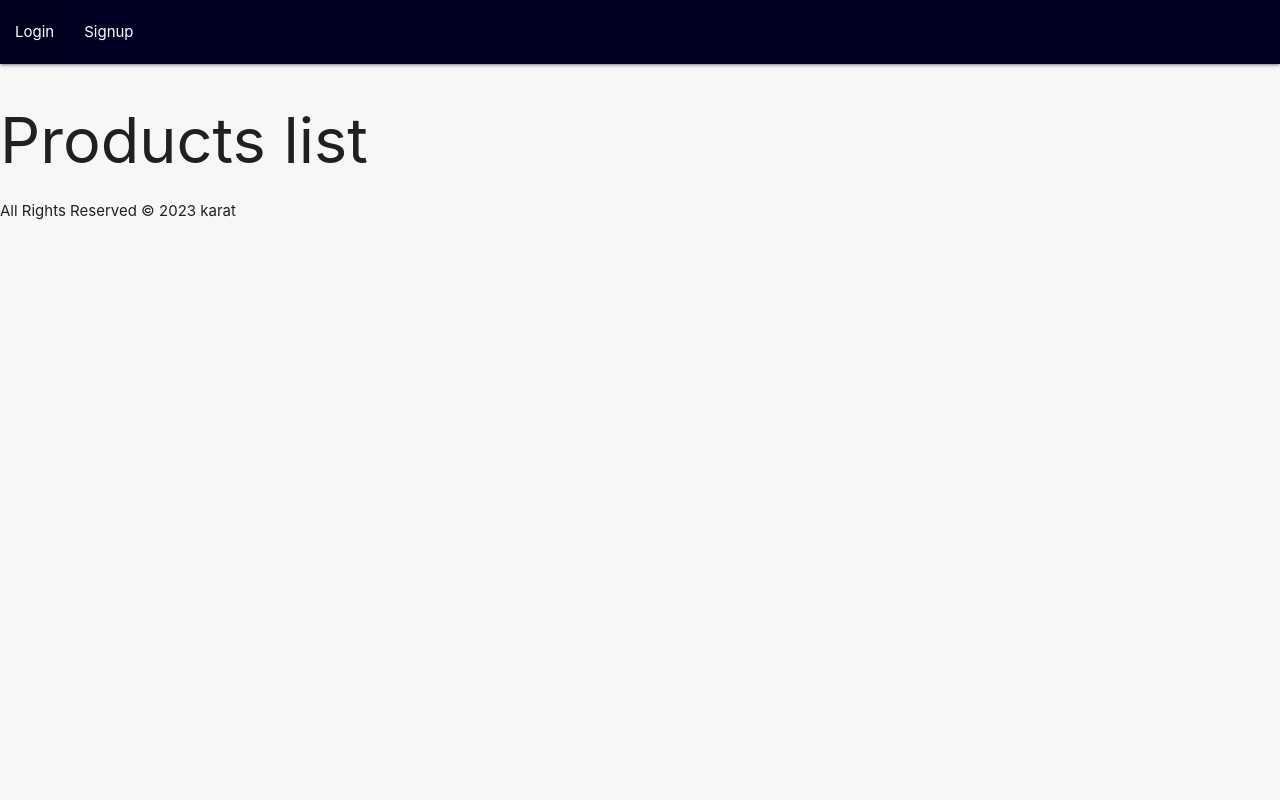
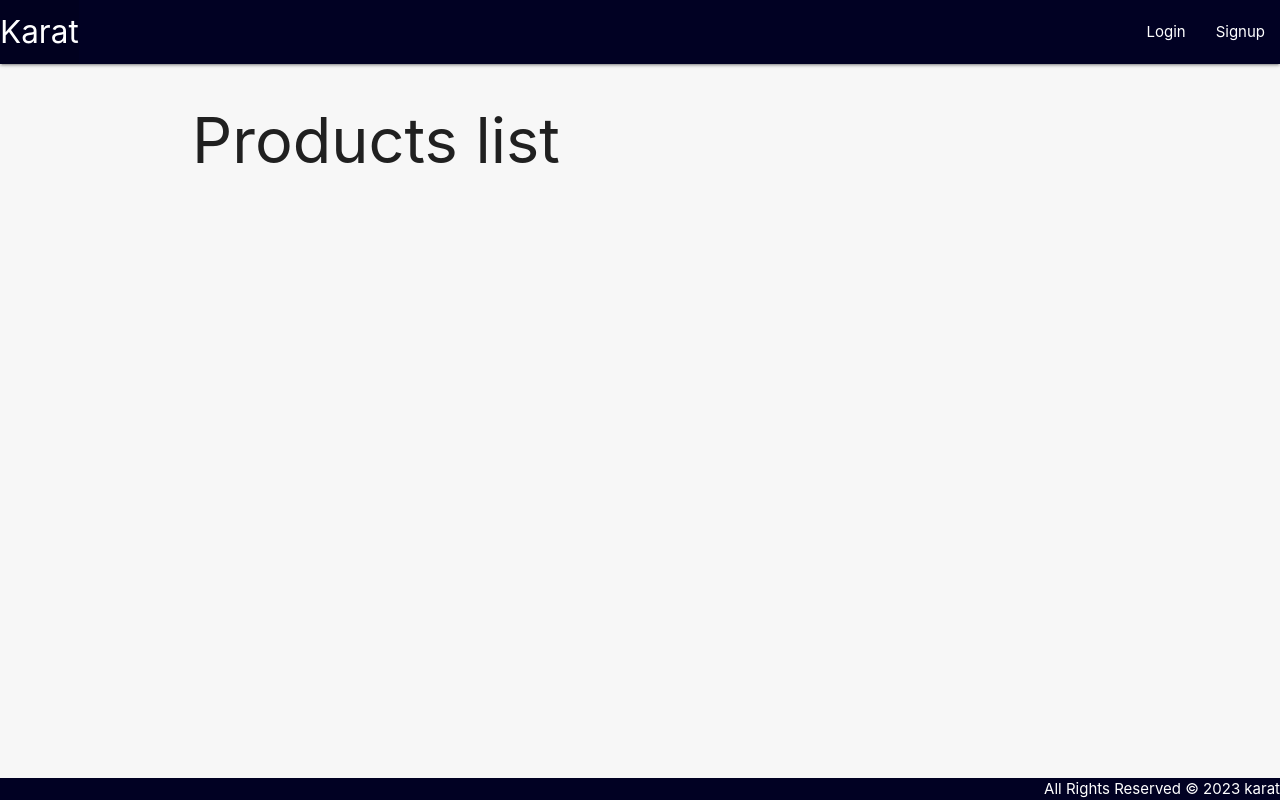
Before and after one commit to raja-aldaqaq/karat, a Django app: template karat/main_app/templates/main_app/product_list.html in a window 1280 px wide. Run offline with Django 3.2, Linux system fonts and the light colour scheme; the template is opened without the code that fills it, so the values that code supplies are empty.

Commit message:
fix category dropdown and some style

```diff
--- a/karat/main_app/static/css/style.css
+++ b/karat/main_app/static/css/style.css
@@ -6,6 +6,29 @@ body,
 html {
   height: 100%;
 }
+
+body{
+  background-color: rgb(219, 219, 219);
+  display: flex;
+  min-height: 100vh;
+  flex-direction: column;
+}
+
+main{
+  flex: 1 0 auto;
+}
+
+footer.page-footer{
+  background-color: rgb(1, 1, 35);
+  padding: 0;
+  text-align: right;
+}
+
+.flex-container{
+  display: flex;
+  justify-content: space-between;
+}
+
 
 .d-flex {
   display: -webkit-box;
@@ -73,7 +96,7 @@ body {
   -ms-transform: translateY(-50%);
   -o-transform: translateY(-50%);
   transform: translateY(-50%);
-  color: #818181;
+  color: white;
 }
 
 .el-wrapper:hover .add-to-cart {
@@ -143,7 +166,8 @@ body {
   /* ease-out */
   width: 660px;
   height: 100%;
-  background-color: #3f96cd;
+  background-color: rgb(202, 175, 39);
+  /* gold */
   position: absolute;
   left: -659px;
 }
@@ -151,7 +175,7 @@ body {
 .h-bg .h-bg-inner {
   width: 50%;
   height: 100%;
-  background-color: #464646;
+  background-color: rgb(1, 1, 35);
 }
 
 .info-inner {
--- a/karat/main_app/templates/base.html
+++ b/karat/main_app/templates/base.html
@@ -13,10 +13,14 @@
 </head>
 
 <body>
-  <header>
+  <header class="navbar-fixed">
     <nav class="nav">
-      <div>
+      <div class="nav-wrapper">
         <ul>
+          <li><a href="{% url 'home' %}" class="left brand-logo">Karat</a></li>
+
+        </ul>
+        <ul class="right">
           {% if user.is_authenticated %}
           <li><a href="{% url 'shop_create' %}">Add a Shop</a></li>
           <li><a href="{% url 'index' %}">View All Shops</a></li>
@@ -34,13 +38,13 @@
     </nav>
   </header>
 
-  <main>
+  <main class="container">
     {% block content %}
     {% endblock %}
   </main>
 
-  <footer>
-    <div >
+  <footer class="page-footer">
+    <div class="right">
       All Rights Reserved &copy; 2023 karat
     </div>
   </footer>
--- a/karat/main_app/templates/main_app/product_list.html
+++ b/karat/main_app/templates/main_app/product_list.html
@@ -10,7 +10,7 @@
         <div class="el-wrapper">
           <div class="box-up">
             {% load static %}
-            <img height="100px" src="{% static product.image|cut:'main_app/static/' %}">
+            <img src="{% static product.image|cut:'main_app/static/' %}">
             <div class="img-info">
               <div class="info-inner">
                 <span class="p-name">{{ product.name }}</span>
@@ -28,7 +28,7 @@
             <a class="cart" href="#">
               <span class="price">{{ product.price }}</span>
               <span class="add-to-cart">
-                <span class="txt">Add in cart</span>
+                <span class="txt">Add to cart</span>
               </span>
             </a>
           </div>
--- a/karat/main_app/views.py
+++ b/karat/main_app/views.py
@@ -62,7 +62,7 @@ def signup(request):
 
 class ProductCreate(LoginRequiredMixin, CreateView):
   model = Product
-  fields = ['name','price', 'karat', 'category', 'weight', 'quantity_available', 'image'] # M to M cannot use all
+  fields = ['name','category','price', 'karat',  'weight', 'quantity_available', 'image']
 
 class ProductList(LoginRequiredMixin, ListView):
   model = Product
@@ -72,7 +72,7 @@ class ProductDetail(LoginRequiredMixin, DetailView):
 
 class ProductUpdate(LoginRequiredMixin, UpdateView):
   model = Product
-  fields = ['name','price', 'karat', 'weight','quantity_available', 'image', 'category'] # M to M cannot use all
+  fields = ['name','category','price', 'karat', 'weight','quantity_available', 'image']
 
 class ProductDelete(LoginRequiredMixin, DeleteView):
   model = Product
```
Also changed, not shown: karat/main_app/forms.py (+8 -6 lines), karat/main_app/models.py (+35 -5 lines), karat/main_app/templates/main_app/product_form.html (+7 -4 lines), karat/main_app/static/uploads/images_1.jpg (added).
